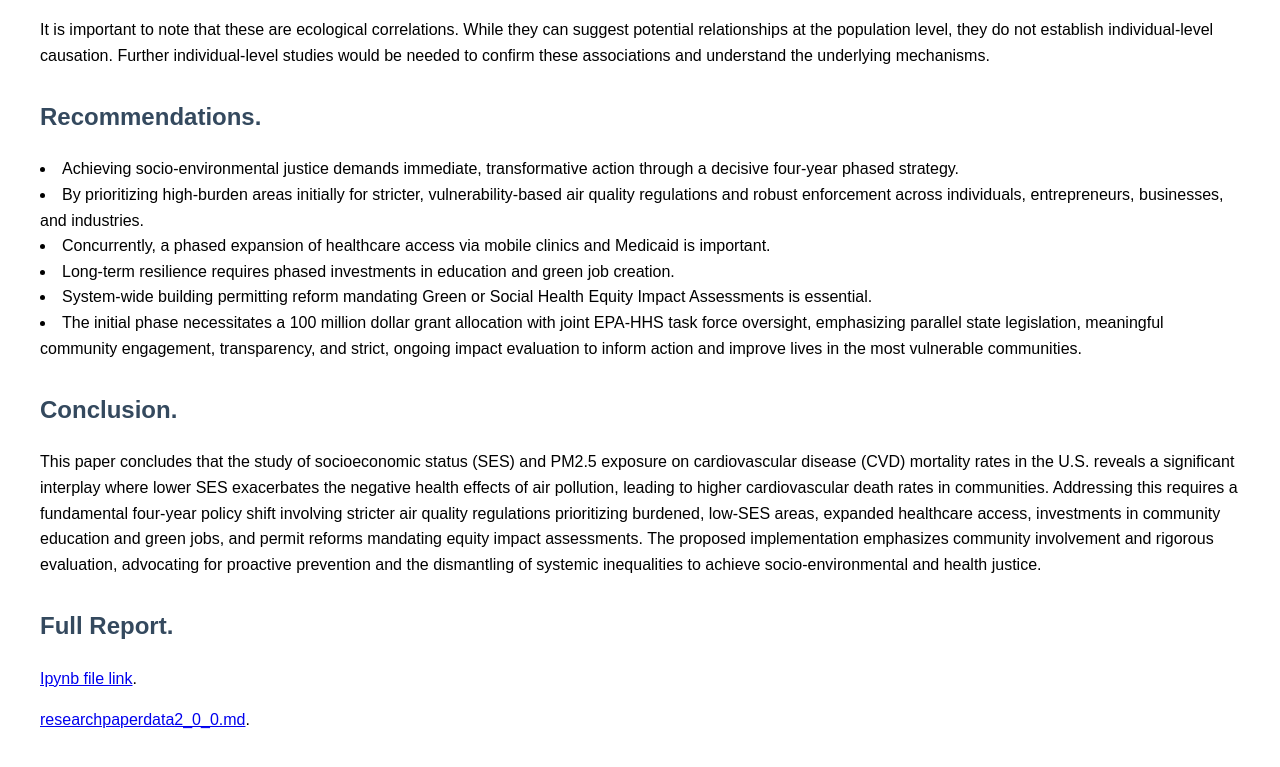
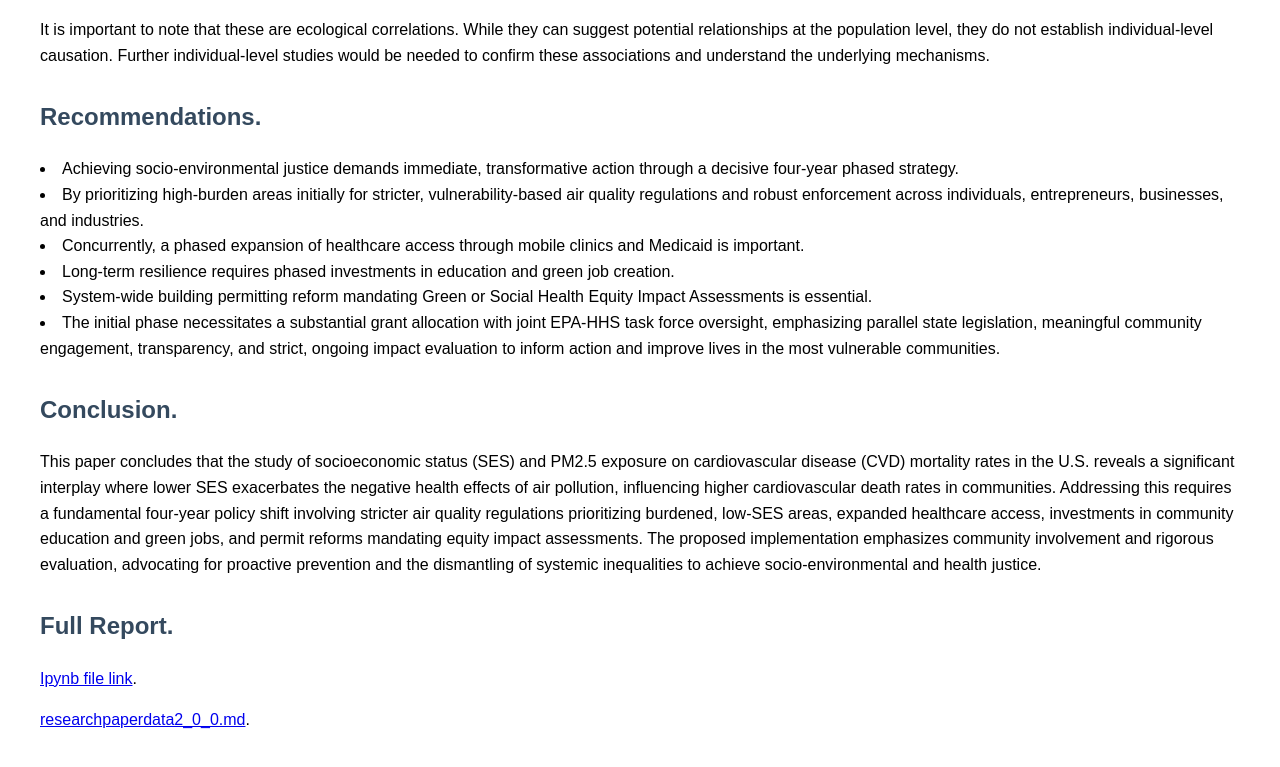
Before and after one commit to Bayowar/ExecutiveSummary, a plain HTML site: page index.html in a window 1280 px wide. Shown: the part 3767-4534 px from the top of the page. Drawn offline with Linux system fonts and the light colour scheme.

Commit message:
Update index.html

```diff
--- a/index.html
+++ b/index.html
@@ -76,13 +76,13 @@
     <h2>Recommendations.</h2>
         <li>Achieving socio-environmental justice demands immediate, transformative action through a decisive four-year phased strategy.</li>
         <li>By prioritizing high-burden areas initially for stricter, vulnerability-based air quality regulations and robust enforcement across individuals, entrepreneurs, businesses, and industries.</li>
-        <li>Concurrently, a phased expansion of healthcare access via mobile clinics and Medicaid is important.</li>
+        <li>Concurrently, a phased expansion of healthcare access through mobile clinics and Medicaid is important.</li>
         <li>Long-term resilience requires phased investments in education and green job creation.</li>
         <li>System-wide building permitting reform mandating Green or Social Health Equity Impact Assessments is essential.</li>
-        <li>The initial phase necessitates a 100 million dollar grant allocation with joint EPA-HHS task force oversight, emphasizing parallel state legislation, meaningful community engagement, transparency, and strict, ongoing impact evaluation to inform action and improve lives in the most vulnerable communities.</li>
+        <li>The initial phase necessitates a substantial grant allocation with joint EPA-HHS task force oversight, emphasizing parallel state legislation, meaningful community engagement, transparency, and strict, ongoing impact evaluation to inform action and improve lives in the most vulnerable communities.</li>
 
     <h2>Conclusion.</h2>
-    <p>This paper concludes that the study of socioeconomic status (SES) and PM2.5 exposure on cardiovascular disease (CVD) mortality rates in the U.S. reveals a significant interplay where lower SES exacerbates the negative health effects of air pollution, leading to higher cardiovascular death rates in communities. Addressing this requires a fundamental four-year policy shift involving stricter air quality regulations prioritizing burdened, low-SES areas, expanded healthcare access, investments in community education and green jobs, and permit reforms mandating equity impact assessments. The proposed implementation emphasizes community involvement and rigorous evaluation, advocating for proactive prevention and the dismantling of systemic inequalities to achieve socio-environmental and health justice.</p>
+    <p>This paper concludes that the study of socioeconomic status (SES) and PM2.5 exposure on cardiovascular disease (CVD) mortality rates in the U.S. reveals a significant interplay where lower SES exacerbates the negative health effects of air pollution, influencing higher cardiovascular death rates in communities. Addressing this requires a fundamental four-year policy shift involving stricter air quality regulations prioritizing burdened, low-SES areas, expanded healthcare access, investments in community education and green jobs, and permit reforms mandating equity impact assessments. The proposed implementation emphasizes community involvement and rigorous evaluation, advocating for proactive prevention and the dismantling of systemic inequalities to achieve socio-environmental and health justice.</p>
 
     <h2>Full Report.</h2>
     <p><a href="https://github.com/Bayowar/CMRPM25Research/blob/3918f6d6c8186ad2ff1382b29a6f8765d0e64bf5/researchpaperdata2_0_0-2.ipynb">Ipynb file link</a>.</p>
```
